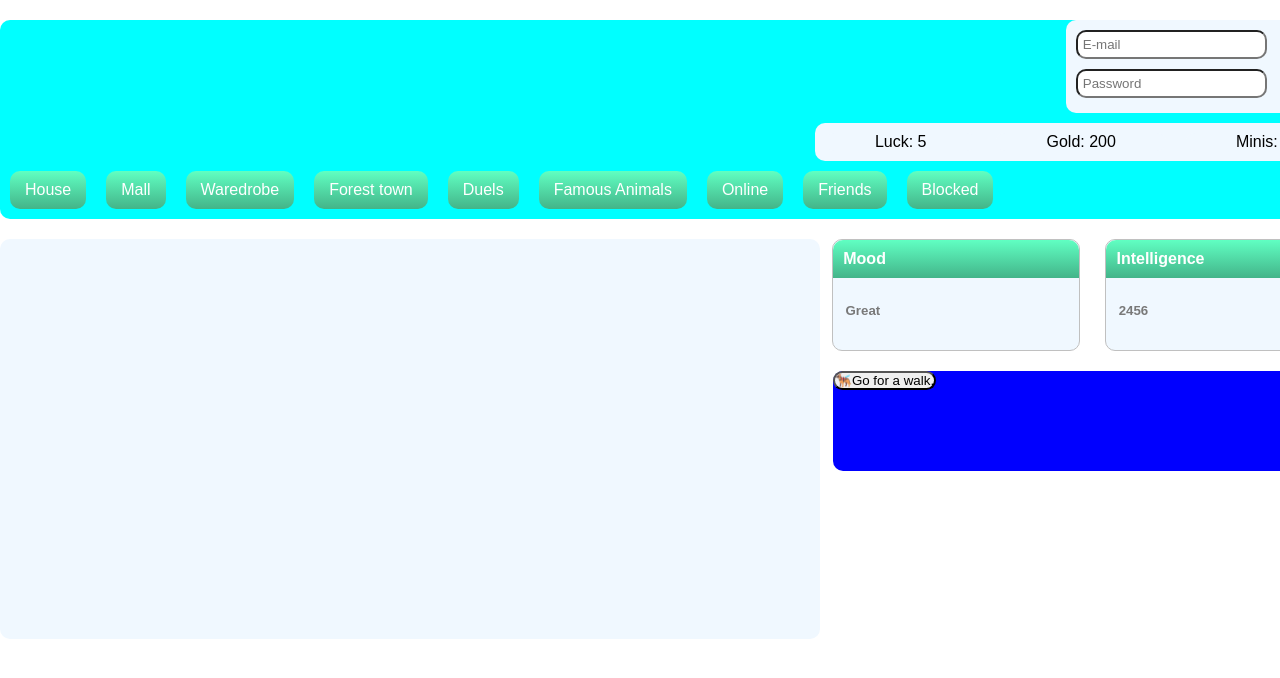
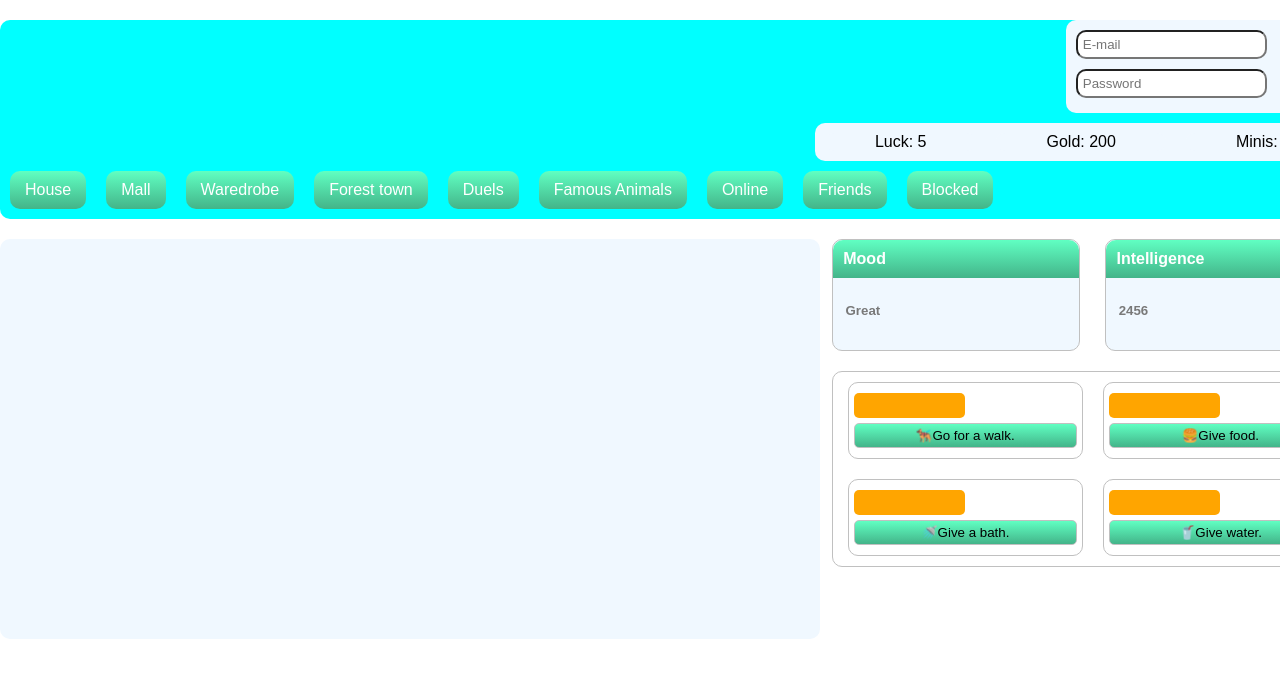
Before and after one commit to nikiTomov01/jivotnoClone, a plain HTML site: page dist/index.html in a window 1280 px wide. Shown: the top 678 px of the page. Drawn offline with Linux system fonts and the light colour scheme.

Commit message:
fixed up left-main-container alittle

```diff
--- a/dist/index.html
+++ b/dist/index.html
@@ -67,9 +67,24 @@
                         </div>
                         <button><span>🐕‍🦺</span>Go for a walk.</button>
                     </div>
-                    <div class="stat-item"></div>
-                    <div class="stat-item"></div>
-                    <div class="stat-item"></div>
+                    <div id="hunger-stat" class="stat-item">
+                        <div class="stat-meter">
+                            <span id="food-meter" class="fill-stat"></span>
+                        </div>
+                        <button><span>🍔</span>Give food.</button>
+                    </div>
+                    <div id="shower-stat" class="stat-item">
+                        <div class="stat-meter">
+                            <span id="shower-meter" class="fill-stat"></span>
+                        </div>
+                        <button><span>🚿</span>Give a bath.</button>
+                    </div>
+                    <div id="hydration-stat" class="stat-item">
+                        <div class="stat-meter">
+                            <span id="hydration-meter" class="fill-stat"></span>
+                        </div>
+                        <button><span>🥤</span>Give water.</button>
+                    </div>
                 </div>
             </div>
         </div>
--- a/style/style.css
+++ b/style/style.css
@@ -146,7 +146,37 @@
 
 #stats-tab {
     width: 95%;
-    height: 100px;
-    background-color: blue;
     margin-top: 20px;
+    display: flex;
+    flex-wrap: wrap;
+    justify-content: center;
+    border: 1px solid #c0c0c0;
 }
+
+.stat-item {
+    width: 43%;
+    border: 1px solid #c0c0c0;
+    margin: 10px;
+    padding: 5px;
+}
+
+.stat-meter {
+    margin: 5px 0;
+}
+
+.fill-stat {
+    display: block;
+    height: 25px;
+    width: 50%;
+    background-color: orange;
+    border-radius: 5px;
+}
+
+.stat-item button {
+    width: 100%;
+    height: 25px;
+    border-radius: 5px;
+    border: 1px solid #c0c0c0;
+    margin-bottom: 5px;
+    background-image: linear-gradient(to bottom, rgb(96, 255, 194) , rgb(67, 180, 137));
+}
```
